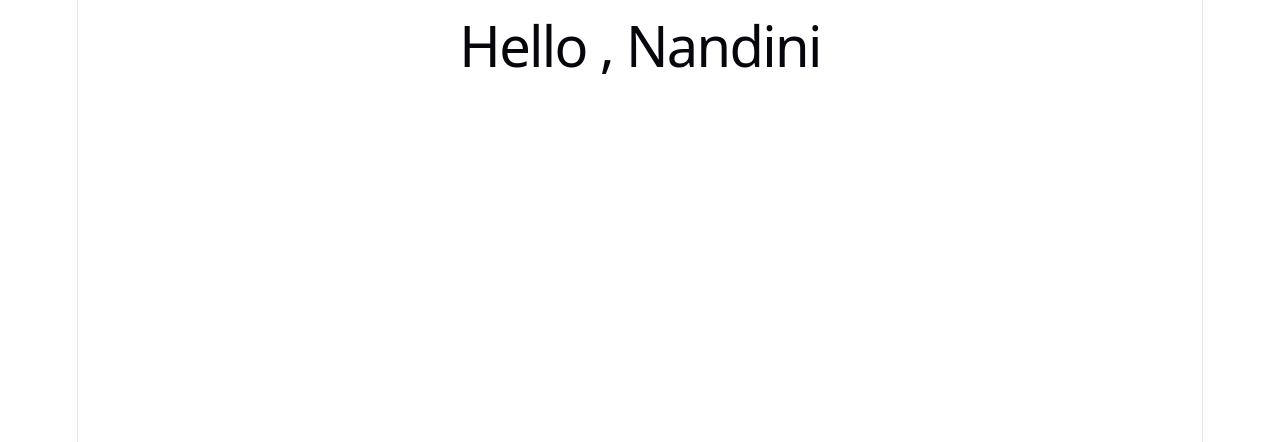
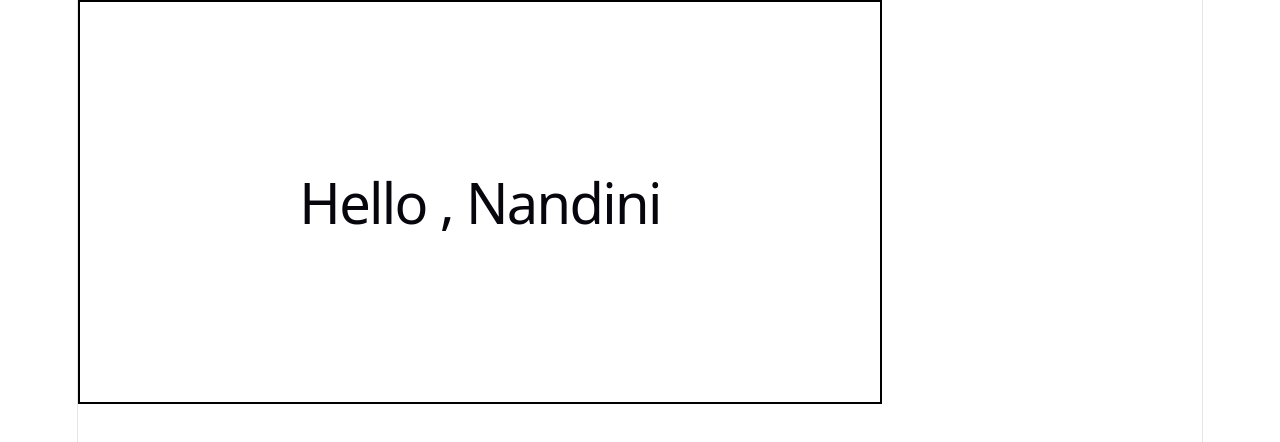
Before and after one commit to nandinirrr2450-source/MERN_Stu_FebMay26_Mys, a React (Vite) app in the folder W9/D2/prop-example-app/: page / in a window 1280 px wide. Shown: the top 442 px of the page. Built offline with nearby package versions, Linux system fonts and the light colour scheme.

Commit message:
addedd CSS to Higher Order Components(HOC) example

```diff
--- a/W9/D2/prop-example-app/src/App.css
+++ b/W9/D2/prop-example-app/src/App.css
@@ -5,3 +5,18 @@
   border: 2px solid black;
   box-shadow: 10px;
 }
+
+body{
+  display: flex;
+  align-items: center;
+  justify-content: center;
+}
+
+.setBorder{
+  border: 2px solid black;
+  height: 400px;
+  width:  800px;
+  display:  flex;
+  justify-content: center;
+  align-items: center;
+}
```
